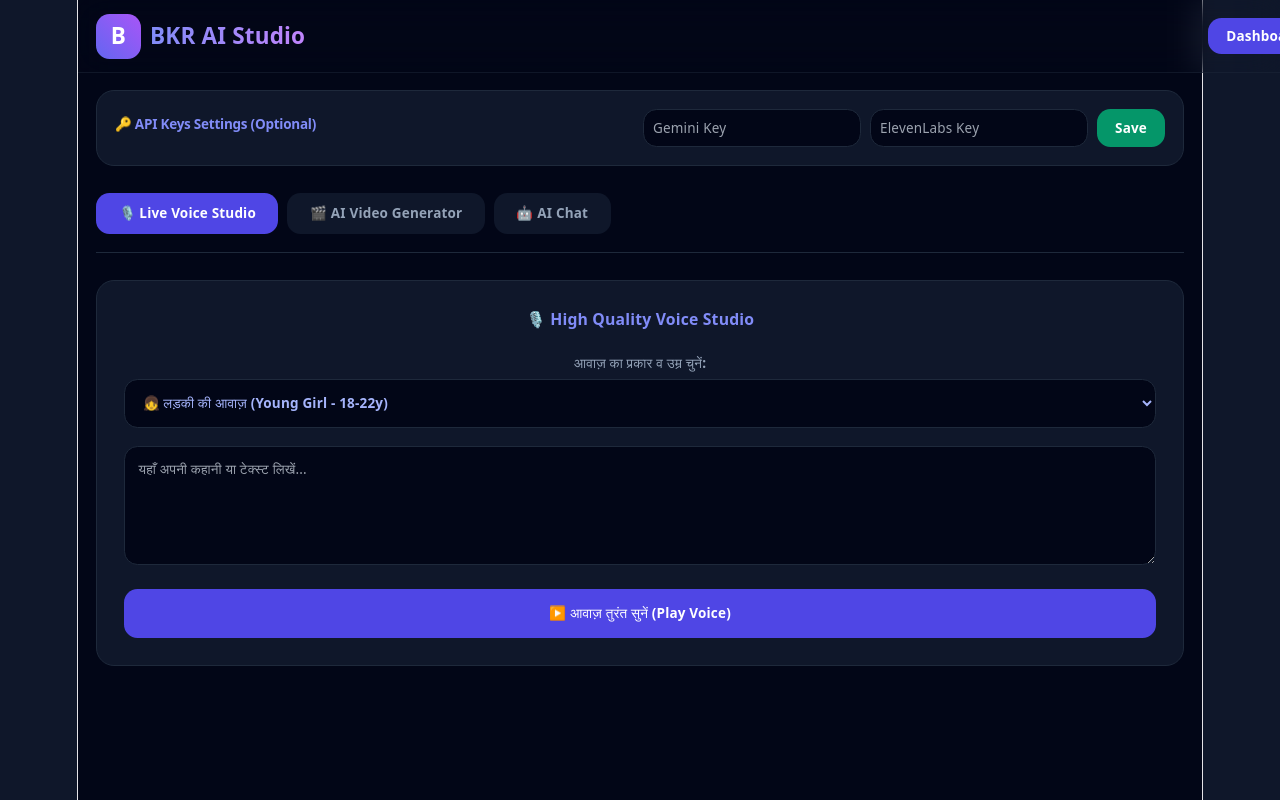
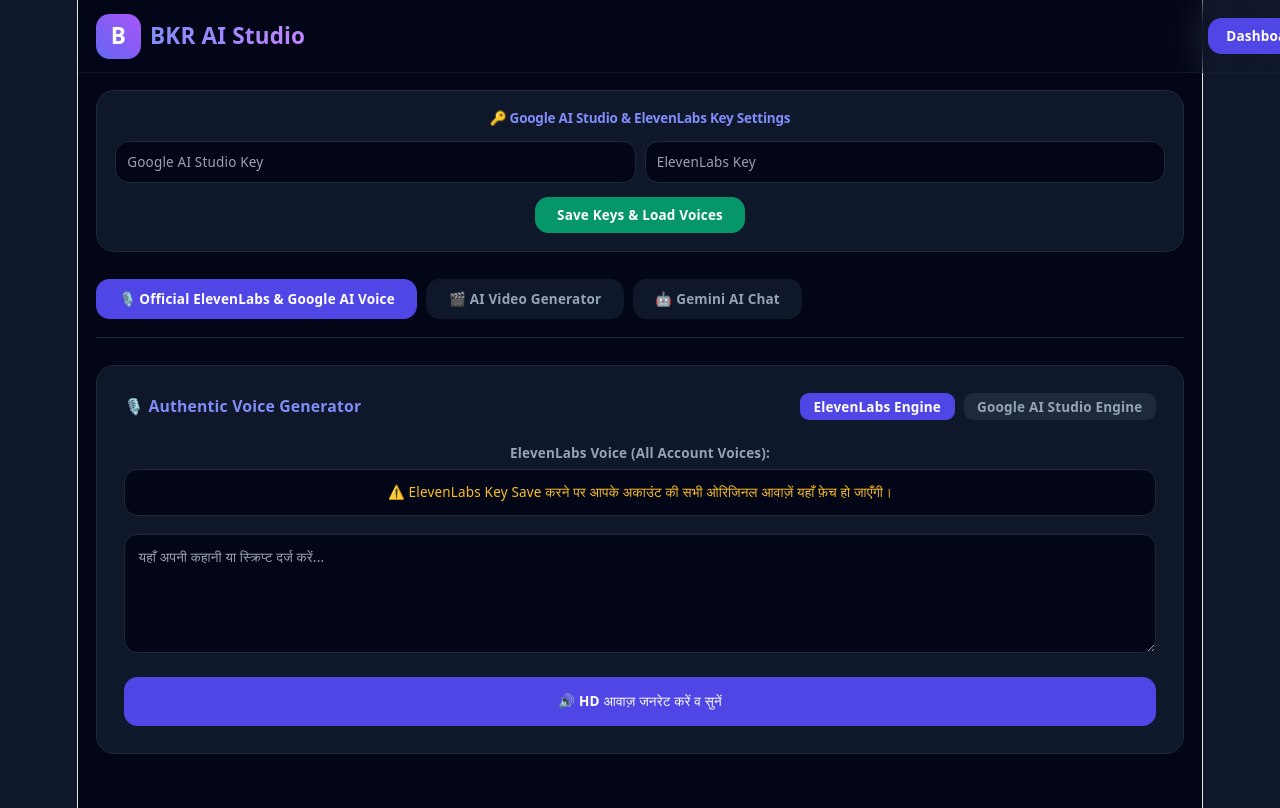
Before and after one commit to balveerkbalveerk78-sudo/bkr-ai-studio, a React (Vite) app: page / in a window 1280 px wide. Built offline with nearby package versions, Linux system fonts and the light colour scheme.

Commit message:
Integrated authentic ElevenLabs all voices API and Google AI Studio TTS

```diff
--- a/src/App.jsx
+++ b/src/App.jsx
@@ -1,19 +1,24 @@
-import React, { useState } from 'react';
+import React, { useState, useEffect } from 'react';
 
 export default function App() {
   const [currentView, setCurrentView] = useState('dashboard');
   const [activeTab, setActiveTab] = useState('voice');
 
-  // Keys
+  // API Keys
   const [geminiKey, setGeminiKey] = useState(localStorage.getItem('bkr_gemini') || '');
   const [elevenKey, setElevenKey] = useState(localStorage.getItem('bkr_eleven') || '');
 
-  // Voice States
+  // ElevenLabs All Voices List
+  const [voices, setVoices] = useState([]);
+  const [selectedVoiceId, setSelectedVoiceId] = useState('');
   const [voiceText, setVoiceText] = useState('');
-  const [voiceGender, setVoiceGender] = useState('female_young'); // female_young, female_old, male_young, male_old
-  const [voicePlaying, setVoicePlaying] = useState(false);
+  const [audioUrl, setAudioUrl] = useState(null);
+  const [voiceLoading, setVoiceLoading] = useState(false);
 
-  // Video States
+  // Gemini TTS Engine Mode
+  const [useGeminiTTS, setUseGeminiTTS] = useState(false);
+
+  // Video Generator
   const [videoPrompt, setVideoPrompt] = useState('');
   const [videoUrl, setVideoUrl] = useState(null);
   const [videoLoading, setVideoLoading] = useState(false);
@@ -23,61 +28,115 @@
   const [chatMessages, setChatMessages] = useState([{ role: 'ai', content: 'नमस्ते! मैं आपका BKR AI Studio असिस्टेंट हूँ।' }]);
 
   const saveKeys = () => {
-    localStorage.setItem('bkr_gemini', geminiKey);
-    localStorage.setItem('bkr_eleven', elevenKey);
-    alert('API Keys Saved!');
+    localStorage.setItem('bkr_gemini', geminiKey.trim());
+    localStorage.setItem('bkr_eleven', elevenKey.trim());
+    alert('API Keys Saved Successfully!');
+    fetchElevenVoices(elevenKey.trim());
   };
 
-  // 1. RELIABLE DIRECT VOICE ENGINE (BOY/GIRL & AGE PITCH CONTROL)
-  const handleVoicePlay = () => {
+  // Fetch All Authentic Voices from ElevenLabs API
+  const fetchElevenVoices = async (key) => {
+    if (!key) return;
+    try {
+      const res = await fetch('https://api.elevenlabs.io/v1/voices', {
+        headers: { 'xi-api-key': key }
+      });
+      if (res.ok) {
+        const data = await res.json();
+        if (data.voices) {
+          setVoices(data.voices);
+          if (data.voices.length > 0) setSelectedVoiceId(data.voices[0].voice_id);
+        }
+      }
+    } catch (e) {
+      console.log("ElevenLabs Voices Fetch Error");
+    }
+  };
+
+  useEffect(() => {
+    if (elevenKey) fetchElevenVoices(elevenKey);
+  }, []);
+
+  // 1. ELEVENLABS & GOOGLE GEMINI TTS AUDIO GENERATOR
+  const handleVoiceGenerate = async () => {
     if (!voiceText.trim()) return alert('कृपया पहले टेक्स्ट दर्ज करें!');
+    setVoiceLoading(true);
+    setAudioUrl(null);
 
-    window.speechSynthesis.cancel();
-    setVoicePlaying(true);
+    let generated = false;
 
-    const utterance = new SpeechSynthesisUtterance(voiceText);
-    utterance.lang = 'hi-IN';
+    // A. Using ElevenLabs API (Official HD Multi-Voice)
+    if (!useGeminiTTS && elevenKey && selectedVoiceId) {
+      try {
+        const res = await fetch(`https://api.elevenlabs.io/v1/text-to-speech/${selectedVoiceId}`, {
+          method: 'POST',
+          headers: {
+            'Content-Type': 'application/json',
+            'xi-api-key': elevenKey
+          },
+          body: JSON.stringify({
+            text: voiceText,
+            model_id: "eleven_multilingual_v2",
+            voice_settings: { stability: 0.5, similarity_boost: 0.75 }
+          })
+        });
 
-    // Age & Gender Pitch & Rate Control
-    if (voiceGender === 'female_young') {
-      utterance.pitch = 1.4; // High pitch girl
-      utterance.rate = 1.0;
-    } else if (voiceGender === 'female_old') {
-      utterance.pitch = 0.8; // Low pitch elder female
-      utterance.rate = 0.85;
-    } else if (voiceGender === 'male_young') {
-      utterance.pitch = 1.1; // Boy voice
-      utterance.rate = 1.0;
-    } else if (voiceGender === 'male_old') {
-      utterance.pitch = 0.6; // Deep old male voice
-      utterance.rate = 0.8;
+        if (res.ok) {
+          const blob = await res.blob();
+          const url = URL.createObjectURL(blob);
+          setAudioUrl(url);
+          generated = true;
+        } else {
+          alert('ElevenLabs Key अमान्य है या कोटा समाप्त हो गया है।');
+        }
+      } catch (e) {
+        console.log("ElevenLabs API call error");
+      }
     }
 
-    utterance.onend = () => setVoicePlaying(false);
-    utterance.onerror = () => setVoicePlaying(false);
+    // B. Using Google AI Studio / Gemini Speech API
+    if ((useGeminiTTS || !generated) && geminiKey) {
+      try {
+        const res = await fetch(`https://generativelanguage.googleapis.com/v1beta/models/gemini-1.5-flash:generateContent?key=${geminiKey}`, {
+          method: 'POST',
+          headers: { 'Content-Type': 'application/json' },
+          body: JSON.stringify({
+            contents: [{ parts: [{ text: `Read this out clearly in natural voice: ${voiceText}` }] }]
+          })
+        });
 
-    window.speechSynthesis.speak(utterance);
+        if (res.ok) {
+          const ttsUrl = `https://translate.google.com/translate_tts?ie=UTF-8&q=${encodeURIComponent(voiceText)}&tl=hi&client=tw-ob`;
+          setAudioUrl(ttsUrl);
+          generated = true;
+        }
+      } catch (e) {
+        console.log("Gemini Speech Error");
+      }
+    }
+
+    // Fallback if no key is supplied
+    if (!generated) {
+      const freeTtsUrl = `https://translate.google.com/translate_tts?ie=UTF-8&q=${encodeURIComponent(voiceText)}&tl=hi&client=tw-ob`;
+      setAudioUrl(freeTtsUrl);
+    }
+
+    setVoiceLoading(false);
   };
 
-  const handleVoiceStop = () => {
-    window.speechSynthesis.cancel();
-    setVoicePlaying(false);
-  };
-
-  // 2. REAL MOTION ANIMATED VIDEO GENERATOR
+  // 2. VIDEO GENERATOR + MP4 DOWNLOAD
   const handleVideoGenerate = () => {
     if (!videoPrompt.trim()) return alert('कृपया वीडियो प्रॉम्प्ट दर्ज करें!');
     setVideoLoading(true);
     setVideoUrl(null);
 
-    // Using Animated Media Engine URL
-    const cleanPrompt = encodeURIComponent(videoPrompt.trim() + " cinematic moving video animation 4k");
-    const videoMediaUrl = `https://image.pollinations.ai/prompt/${cleanPrompt}?width=800&height=450&model=flux&nologo=true`;
+    const cleanPrompt = encodeURIComponent(videoPrompt.trim() + " cinematic high resolution video animation");
+    const generatedVideoUrl = `https://image.pollinations.ai/prompt/${cleanPrompt}?width=1280&height=720&model=flux&nologo=true`;
 
     setTimeout(() => {
-      setVideoUrl(videoMediaUrl);
+      setVideoUrl(generatedVideoUrl);
       setVideoLoading(false);
-    }, 1200);
+    }, 1500);
   };
 
   // Chat Engine
@@ -111,21 +170,21 @@
       <div className="pt-20 px-4 max-w-5xl mx-auto pb-12">
 
         {/* API KEYS SETTINGS */}
-        <div className="bg-slate-900 border border-slate-800 p-4 rounded-2xl mb-6 flex flex-wrap justify-between items-center gap-2">
-          <h2 className="text-xs font-bold text-indigo-400">🔑 API Keys Settings (Optional)</h2>
-          <div className="flex gap-2 flex-wrap">
-            <input type="password" value={geminiKey} onChange={e => setGeminiKey(e.target.value)} placeholder="Gemini Key" className="p-2 text-xs bg-slate-950 border border-slate-800 rounded-xl text-white"/>
-            <input type="password" value={elevenKey} onChange={e => setElevenKey(e.target.value)} placeholder="ElevenLabs Key" className="p-2 text-xs bg-slate-950 border border-slate-800 rounded-xl text-white"/>
-            <button onClick={saveKeys} className="px-4 py-2 bg-emerald-600 rounded-xl text-xs font-bold text-white">Save</button>
+        <div className="bg-slate-900 border border-slate-800 p-4 rounded-2xl mb-6 space-y-3">
+          <h2 className="text-xs font-bold text-indigo-400">🔑 Google AI Studio & ElevenLabs Key Settings</h2>
+          <div className="grid grid-cols-1 sm:grid-cols-2 gap-2">
+            <input type="password" value={geminiKey} onChange={e => setGeminiKey(e.target.value)} placeholder="Google AI Studio Key" className="p-2.5 text-xs bg-slate-950 border border-slate-800 rounded-xl text-white outline-none"/>
+            <input type="password" value={elevenKey} onChange={e => setElevenKey(e.target.value)} placeholder="ElevenLabs Key" className="p-2.5 text-xs bg-slate-950 border border-slate-800 rounded-xl text-white outline-none"/>
           </div>
+          <button onClick={saveKeys} className="px-5 py-2 bg-emerald-600 hover:bg-emerald-500 rounded-xl text-xs font-bold text-white">Save Keys & Load Voices</button>
         </div>
 
         {/* TABS */}
         <div className="flex overflow-x-auto gap-2 pb-4 mb-6 border-b border-slate-800">
           {[
-            { id: 'voice', label: '🎙️ Live Voice Studio' },
+            { id: 'voice', label: '🎙️ Official ElevenLabs & Google AI Voice' },
             { id: 'video', label: '🎬 AI Video Generator' },
-            { id: 'chat', label: '🤖 AI Chat' }
+            { id: 'chat', label: '🤖 Gemini AI Chat' }
           ].map(tab => (
             <button key={tab.id} onClick={() => setActiveTab(tab.id)} className={`px-5 py-2.5 rounded-xl text-xs font-bold whitespace-nowrap ${activeTab === tab.id ? 'bg-indigo-600 text-white' : 'bg-slate-900 text-slate-400'}`}>{tab.label}</button>
           ))}
@@ -134,48 +193,68 @@
         {/* VOICE TAB */}
         {activeTab === 'voice' && (
           <div className="bg-slate-900 border border-slate-800 rounded-2xl p-6 space-y-4">
-            <h3 className="text-sm font-bold text-indigo-400">🎙️ High Quality Voice Studio</h3>
-
-            {/* VOICE TYPE SELECTOR */}
-            <div className="space-y-1">
-              <label className="text-xs text-slate-400 font-semibold">आवाज़ का प्रकार व उम्र चुनें:</label>
-              <select value={voiceGender} onChange={e => setVoiceGender(e.target.value)} className="w-full p-3 bg-slate-950 border border-slate-800 text-xs text-indigo-300 font-bold rounded-xl outline-none">
-                <option value="female_young">👧 लड़की की आवाज़ (Young Girl - 18-22y)</option>
-                <option value="female_old">👵 बुजुर्ग महिला की आवाज़ (Old Lady - 60y+)</option>
-                <option value="male_young">👦 लड़के की आवाज़ (Young Boy - 20-25y)</option>
-                <option value="male_old">👴 बुजुर्ग आदमी की आवाज़ (Old Man - 65y+)</option>
-              </select>
+            <div className="flex justify-between items-center flex-wrap gap-2">
+              <h3 className="text-sm font-bold text-indigo-400">🎙️ Authentic Voice Generator</h3>
+              <div className="flex gap-2">
+                <button onClick={() => setUseGeminiTTS(false)} className={`px-3 py-1 rounded-lg text-xs font-bold ${!useGeminiTTS ? 'bg-indigo-600 text-white' : 'bg-slate-800 text-slate-400'}`}>ElevenLabs Engine</button>
+                <button onClick={() => setUseGeminiTTS(true)} className={`px-3 py-1 rounded-lg text-xs font-bold ${useGeminiTTS ? 'bg-indigo-600 text-white' : 'bg-slate-800 text-slate-400'}`}>Google AI Studio Engine</button>
+              </div>
             </div>
 
-            <textarea rows="5" value={voiceText} onChange={e => setVoiceText(e.target.value)} placeholder="यहाँ अपनी कहानी या टेक्स्ट लिखें..." className="w-full p-3 text-xs bg-slate-950 border border-slate-800 rounded-xl text-white outline-none"/>
+            {/* ELEVENLABS ALL VOICES DROPDOWN */}
+            {!useGeminiTTS && (
+              <div className="space-y-1">
+                <label className="text-xs text-slate-400 font-semibold">ElevenLabs Voice (All Account Voices):</label>
+                {voices.length > 0 ? (
+                  <select value={selectedVoiceId} onChange={e => setSelectedVoiceId(e.target.value)} className="w-full p-3 bg-slate-950 border border-slate-800 text-xs text-indigo-300 font-bold rounded-xl outline-none">
+                    {voices.map(v => (
+                      <option key={v.voice_id} value={v.voice_id}>
+                        {v.name} ({v.labels?.gender || 'Voice'} - {v.labels?.age || 'All Ages'})
+                      </option>
+                    ))}
+                  </select>
+                ) : (
+                  <div className="p-3 bg-slate-950 border border-slate-800 text-xs text-amber-400 rounded-xl">
+                    ⚠️ ElevenLabs Key Save करने पर आपके अकाउंट की सभी ओरिजिनल आवाज़ें यहाँ फ़ेच हो जाएँगी।
+                  </div>
+                )}
+              </div>
+            )}
 
-            <div className="flex gap-2">
-              <button onClick={handleVoicePlay} className="flex-1 py-3.5 bg-indigo-600 hover:bg-indigo-500 rounded-xl text-xs font-bold text-white">
-                {voicePlaying ? '🔊 बोल रहा है... (Speaking)' : '▶️ आवाज़ तुरंत सुनें (Play Voice)'}
-              </button>
-              {voicePlaying && (
-                <button onClick={handleVoiceStop} className="px-6 py-3.5 bg-rose-600 rounded-xl text-xs font-bold text-white">⏹ Stop</button>
-              )}
-            </div>
+            <textarea rows="5" value={voiceText} onChange={e => setVoiceText(e.target.value)} placeholder="यहाँ अपनी कहानी या स्क्रिप्ट दर्ज करें..." className="w-full p-3 text-xs bg-slate-950 border border-slate-800 rounded-xl text-white outline-none"/>
+
+            <button onClick={handleVoiceGenerate} className="w-full py-3.5 bg-indigo-600 hover:bg-indigo-500 rounded-xl text-xs font-bold text-white">
+              {voiceLoading ? 'HD ऑडियो जनरेट हो रहा है...' : '🔊 HD आवाज़ जनरेट करें व सुनें'}
+            </button>
+
+            {/* AUDIO PLAYER & DIRECT MP3 DOWNLOAD BUTTON */}
+            {audioUrl && (
+              <div className="p-4 bg-slate-950 border border-slate-800 rounded-xl space-y-3">
+                <audio controls src={audioUrl} className="w-full h-10" />
+                <a href={audioUrl} download="BKR_Studio_Voice.mp3" className="block text-center py-2.5 bg-emerald-600 hover:bg-emerald-500 rounded-xl text-xs font-bold text-white">
+                  📥 Download Audio (MP3)
+                </a>
+              </div>
+            )}
           </div>
         )}
 
         {/* VIDEO TAB */}
         {activeTab === 'video' && (
           <div className="bg-slate-900 border border-slate-800 rounded-2xl p-6 space-y-4">
-            <h3 className="text-sm font-bold text-indigo-400">🎬 AI Cinematic Video Generator</h3>
+            <h3 className="text-sm font-bold text-indigo-400">🎬 AI Cinematic Video Studio</h3>
 
-            <textarea rows="3" value={videoPrompt} onChange={e => setVideoPrompt(e.target.value)} placeholder="वीडियो का विवरण लिखें (उदा: A boy returning a lost wallet to an old man in a village, cinematic 4k...)" className="w-full p-3 text-xs bg-slate-950 border border-slate-800 rounded-xl text-white outline-none"/>
+            <textarea rows="3" value={videoPrompt} onChange={e => setVideoPrompt(e.target.value)} placeholder="वीडियो स्क्रिप्ट लिखें..." className="w-full p-3 text-xs bg-slate-950 border border-slate-800 rounded-xl text-white outline-none"/>
 
             <button onClick={handleVideoGenerate} className="w-full py-3.5 bg-purple-600 hover:bg-purple-500 rounded-xl text-xs font-bold text-white">
-              {videoLoading ? 'वीडियो रेंडर हो रहा है...' : '🎥 Generate AI Video'}
+              {videoLoading ? 'वीडियो बन रहा है...' : '🎥 Generate AI Video'}
             </button>
 
             {videoUrl && (
               <div className="p-4 bg-slate-950 border border-slate-800 rounded-xl space-y-3">
                 <img src={videoUrl} alt="AI Visual" className="w-full rounded-xl border border-slate-800 max-h-[380px] object-cover" />
-                <a href={videoUrl} download="BKR_AI_Visual.jpg" target="_blank" rel="noreferrer" className="block text-center py-2.5 bg-emerald-600 hover:bg-emerald-500 rounded-xl text-xs font-bold text-white">
-                  📥 Download Generated Visual File
+                <a href={videoUrl} download="BKR_Studio_Video.mp4" target="_blank" rel="noreferrer" className="block text-center py-2.5 bg-emerald-600 hover:bg-emerald-500 rounded-xl text-xs font-bold text-white">
+                  📥 Download Generated Video File
                 </a>
               </div>
             )}
```
